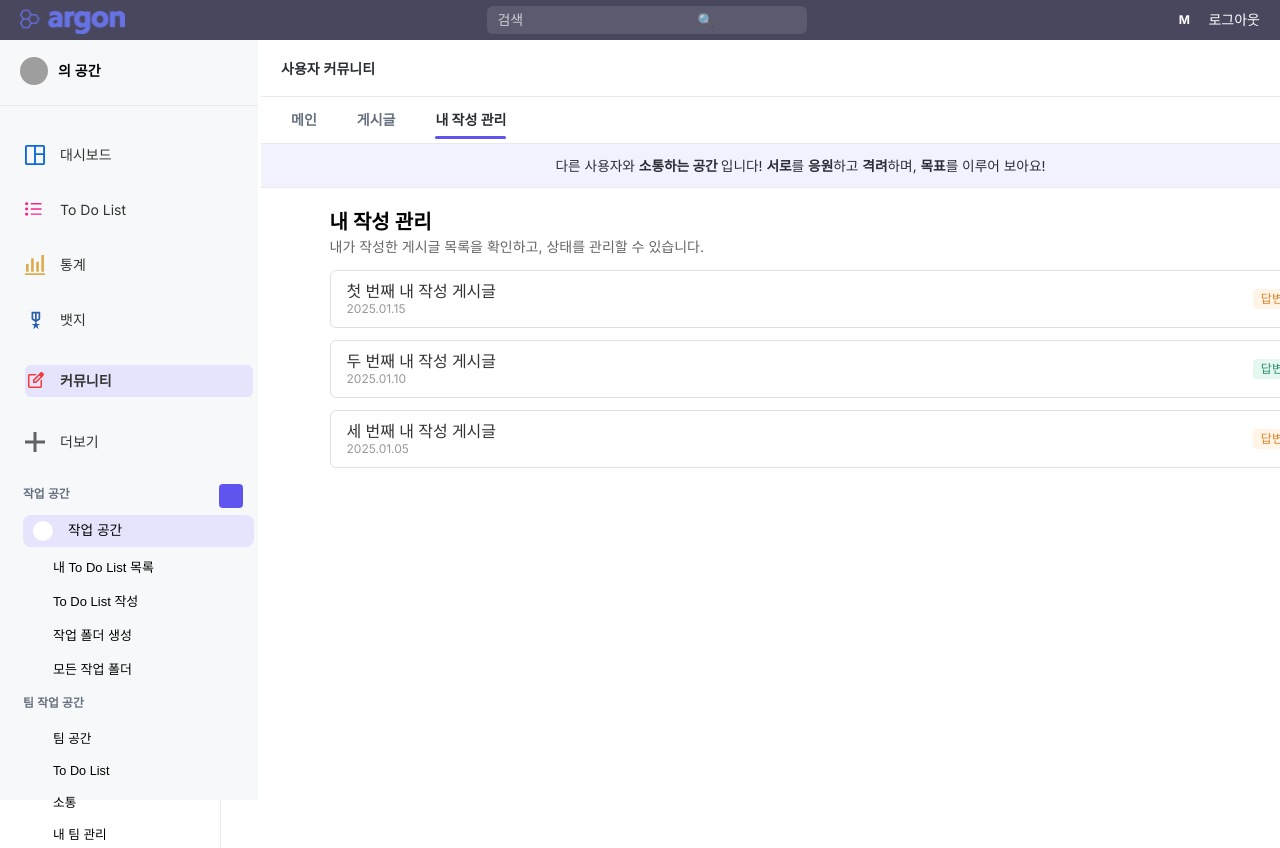
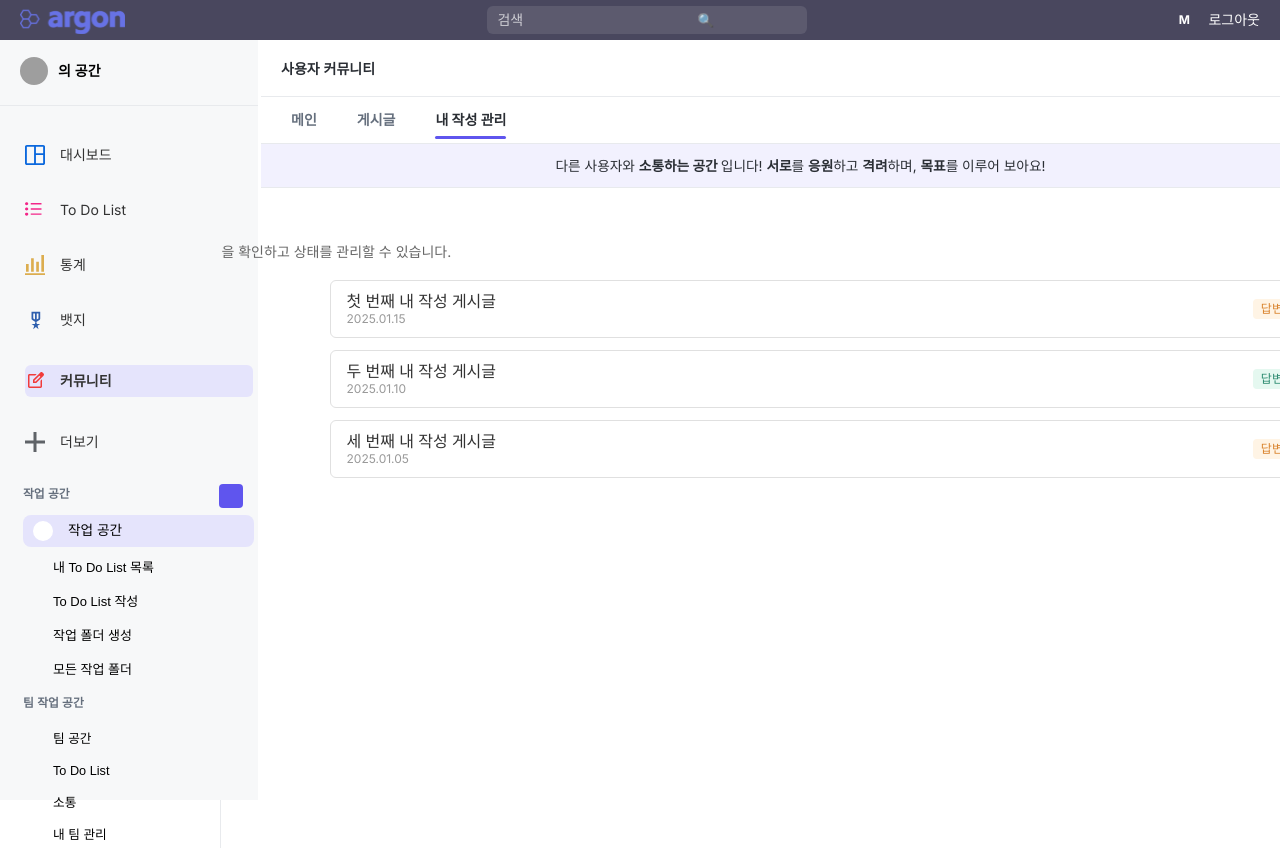
Before and after one commit to SungWookkk/FTT_frontend, a React (Create React App) app: page /community/my-page in a window 1280 px wide. Built offline with nearby package versions, Linux system fonts and the light colour scheme; grey boxes are pictures that could not be loaded.

Commit message:
4/24 fix: [커뮤니티] 내 작성 관리 페이지 헤더 수정
- title,subtitle header로 묶어 디자인 수정

```diff
--- a/src/components/community/CommunityMyContentPage.js
+++ b/src/components/community/CommunityMyContentPage.js
@@ -66,10 +66,12 @@ function CommunityMyContentPage() {
             </div>
 
         <div className="my-content-container">
+            <div className="my-content-header">
             <h2 className="my-content-title">내 작성 관리</h2>
             <p className="my-content-subtitle">
-                내가 작성한 게시글 목록을 확인하고, 상태를 관리할 수 있습니다.
+                내가 작성한 게시글 목록, 작성한 댓글을 확인하고 상태를 관리할 수 있습니다.
             </p>
+            </div>
 
             <div className="my-content-list">
                 {myPosts.map(post => (
--- a/src/components/community/css/CommunityMyContentPage.css
+++ b/src/components/community/css/CommunityMyContentPage.css
@@ -83,3 +83,8 @@
     cursor: pointer;
     font-size: 12px;
 }
+.my-content-header{
+    position: relative;
+    right: 330px;
+    padding: 5px;
+}
```
